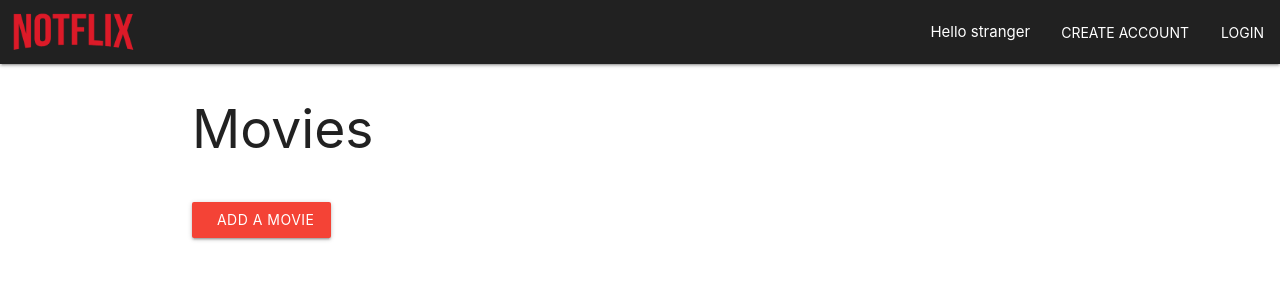
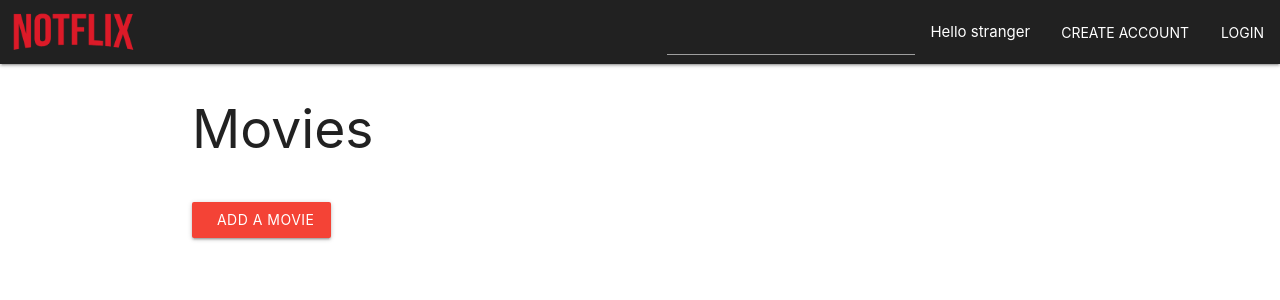
Before and after one commit to pbexe/notflix, a Django app: page / in a window 1280 px wide. Shown: the top 300 px of the page. Run offline with Django 3.2, Linux system fonts and the light colour scheme; data that the repository does not hold is empty; some libraries are stand-ins or nearby versions.

Commit message:
search bar added on base

```diff
--- a/movies/static/movies/css/style.css
+++ b/movies/static/movies/css/style.css
@@ -7,3 +7,8 @@
     height: 40px;
     margin: 12px;
 }
+
+img {
+    margin: 30px;
+    height: 100px;
+}
--- a/movies/templates/movies/base.html
+++ b/movies/templates/movies/base.html
@@ -19,6 +19,15 @@
             <a href="{% url 'movies:index' %}" class="brand-logo"><img class="brand-logo" src="{% static 'movies/img/logo.png' %}" alt=""></a>
             <a href="#" data-target="mobile-nav" class="sidenav-trigger"><i class="material-icons">menu</i></a>
             <ul class="right hide-on-med-and-down">
+                <li>
+                    <form class="navbar-form navbar-left" role="search" method="get" action="{% url 'movies:index' %}">
+                        <div>
+                        <input type="text" name="q" value="{{ request.GET.q }}">
+                        </div>
+                      <!-- <button type="submit" class="btn btn-default">Search</button>-->
+                    </form>
+
+                </li>
                 {% if user.is_authenticated %}
                 <li><a href="#">Hi {{ user.username }}</a></li>
                 <li> <form class="navbar-form navbar-left" action="{% url 'users:logout' %}" method="post">
--- a/movies/templates/movies/detail.html
+++ b/movies/templates/movies/detail.html
@@ -7,7 +7,7 @@
         <div class="panel panel-default">
             <div class="panel-body">
 
-                <img src="{{ movie.movie_logo.url }}" >
+                <img id="myImg" src="{{ movie.movie_logo.url }}" >
                 <h1>{{ movie.movie_title }}</h1>
                 <h2><a>{{ movie.genre }}</a></h2>
                 <p class="price">${{ movie.price }}</p>
```
